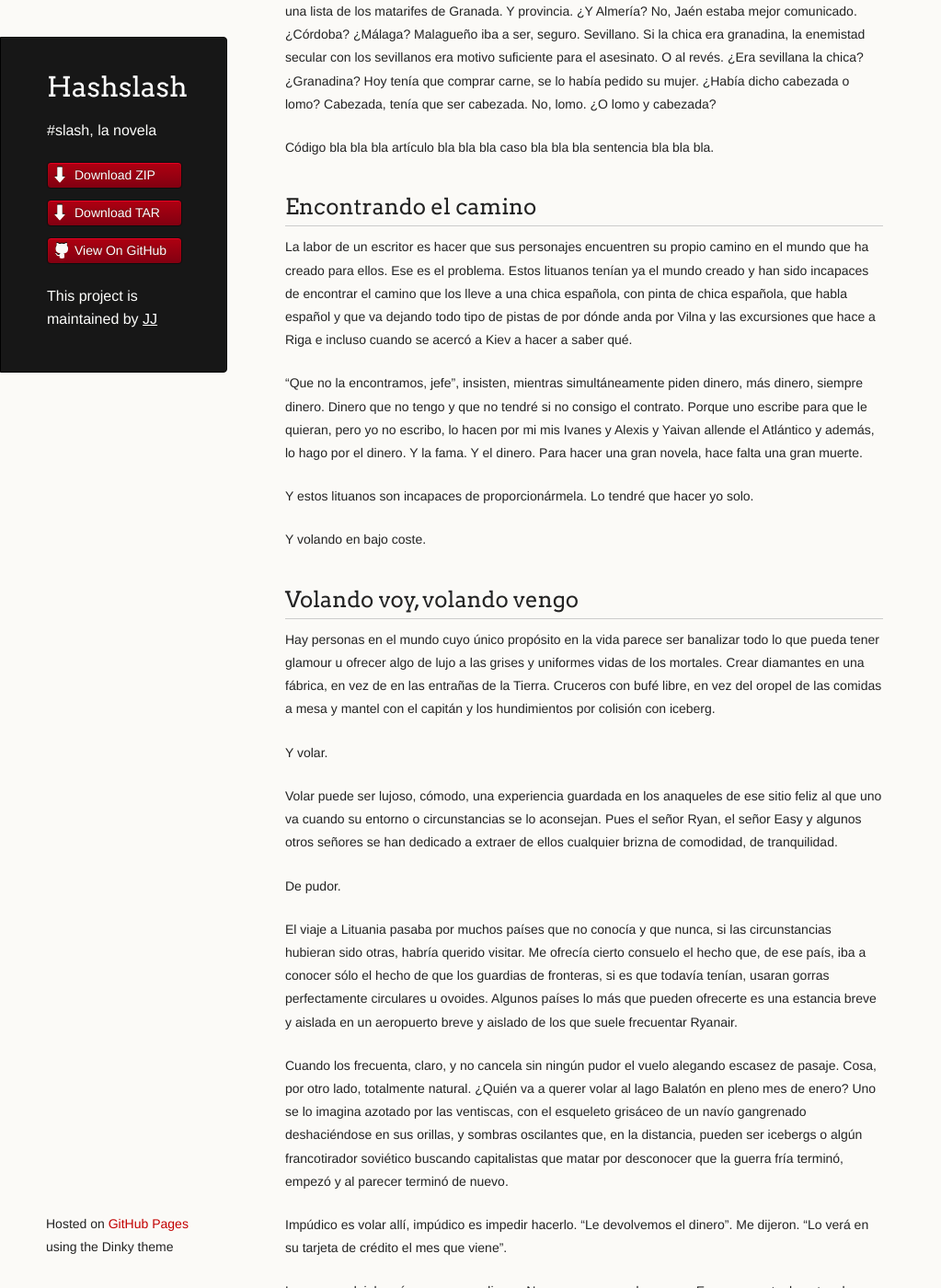
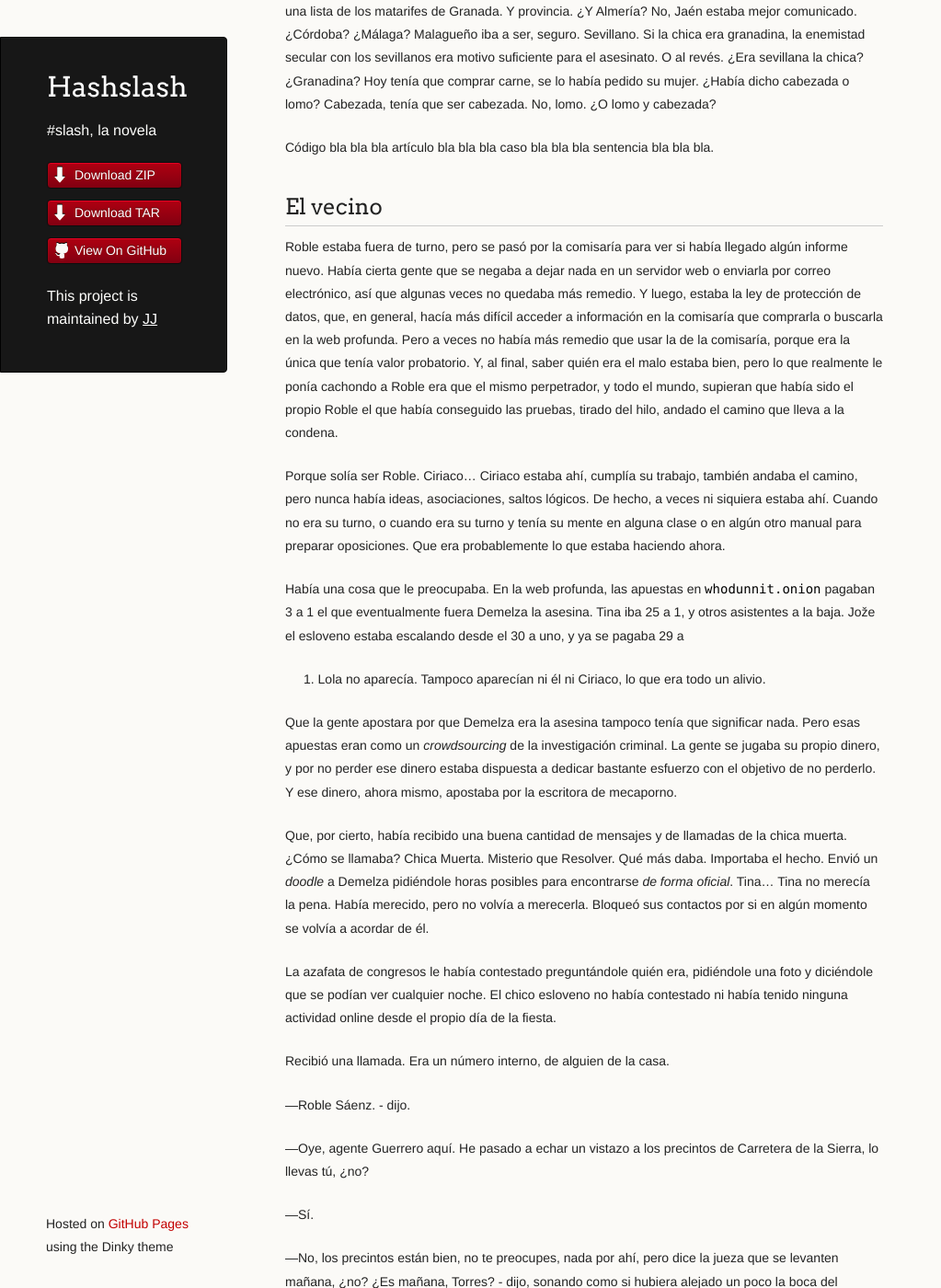
Before and after one commit to JJ/HashSlash, a Jekyll site: the page built from texto/HashSlash.md, in a window 1280 px wide and 1400 px high, scrolled down 34754 px. Shown: the whole window at 92% size, without its empty margins (0-1023 px from the left). Built offline with Jekyll 4.4.1, drawn with Linux system fonts in a browser that asks for light colours; some of the changed text lies outside the part shown.

Commit message:
Sync texto/HashSlash.md from master to gh-pages

```diff
--- a/texto/HashSlash.md
+++ b/texto/HashSlash.md
@@ -1030,7 +1030,7 @@ Al momento salieron de la habitación del crimen la jueza y el secretario.
 —Esto está listo-, dijo el secretario. La tez de la jueza estaba blanca y además
 era Blanco, pensó Roble, una ocasión propicia para que un hipotético
 extranjero presente tradujera incorrectamente *is* cualquier cosa que
-pretendiera decir, “está usted Blanco“ o “es usted Blanca“. Pero
+pretendiera decir, “está usted Blanco“ o “es usted blanca“. Pero
 recuperó el color rápidamente, dejando al hipotético extranjero con el dilema de
 decir “estar“ donde debería haber dicho “ser“ o al revés.
 
@@ -1809,6 +1809,96 @@ Cabezada, tenía que ser cabezada. No, lomo. ¿O lomo y cabezada?
 Código bla bla bla artículo bla bla bla caso bla bla bla sentencia bla
 bla bla.
 
+## El vecino
+
+Roble estaba fuera de turno, pero se pasó por la comisaría para ver si
+había llegado algún informe nuevo. Había cierta gente que se negaba a
+dejar nada en un servidor web o enviarla por correo electrónico, así
+que algunas veces no quedaba más remedio. Y luego, estaba la ley de
+protección de datos, que, en general, hacía más difícil acceder a
+información en la comisaría que comprarla o buscarla en la web
+profunda. Pero a veces no había más remedio que usar la de la
+comisaría, porque era la única que tenía valor probatorio. Y, al
+final, saber quién era el malo estaba bien, pero lo que realmente le
+ponía cachondo a Roble era que el mismo perpetrador, y todo el mundo,
+supieran que había sido el propio Roble el que había conseguido las
+pruebas, tirado del hilo, andado el camino que lleva a la condena.
+
+Porque solía ser Roble. Ciriaco... Ciriaco estaba ahí, cumplía su
+trabajo, también andaba el camino, pero nunca había ideas,
+asociaciones, saltos lógicos. De hecho, a veces ni siquiera estaba
+ahí. Cuando no era su turno, o cuando era su turno y tenía su mente en
+alguna clase o en algún otro manual para preparar oposiciones. Que
+era probablemente lo que estaba haciendo ahora.
+
+Había una cosa que le preocupaba. En la web profunda, las apuestas en `whodunnit.onion` pagaban 3 a 1 el que eventualmente fuera Demelza la
+asesina. Tina iba 25 a 1, y otros asistentes a la baja. Jože el
+esloveno estaba escalando desde el 30 a uno, y ya se pagaba 29 a
+2. Lola no aparecía. Tampoco aparecían ni él ni Ciriaco, lo que era
+todo un alivio.
+
+Que la gente apostara por que Demelza era la asesina tampoco tenía que
+significar nada. Pero esas apuestas eran como un *crowdsourcing* de la
+investigación criminal. La gente se jugaba su propio dinero, y por no
+perder ese dinero estaba dispuesta a dedicar bastante esfuerzo con el
+objetivo de no perderlo. Y ese dinero, ahora mismo, apostaba por la
+escritora de mecaporno.
+
+Que, por cierto, había recibido una buena cantidad de mensajes y de
+llamadas de la chica muerta. ¿Cómo se llamaba? Chica Muerta. Misterio
+que Resolver. Qué más daba. Importaba el hecho. Envió un *doodle* a
+Demelza pidiéndole horas posibles para encontrarse *de forma
+oficial*. Tina... Tina no merecía la pena. Había merecido, pero no
+volvía a merecerla. Bloqueó sus contactos por si en algún momento se
+volvía a acordar de él.
+
+La azafata de congresos le había contestado preguntándole quién era,
+pidiéndole una foto y diciéndole que se podían ver cualquier noche. El
+chico esloveno no había contestado ni había tenido ninguna actividad
+online desde el propio día de la fiesta.
+
+Recibió una llamada. Era un número interno, de alguien de la casa.
+
+—Roble Sáenz. - dijo.
+
+—Oye, agente Guerrero aquí. He pasado a echar un vistazo a los
+precintos de Carretera de la Sierra, lo llevas tú, ¿no?
+
+—Sí.
+
+—No, los precintos están bien, no te preocupes, nada por ahí, pero
+dice la jueza que se levanten mañana, ¿no? ¿Es mañana, Torres? - dijo,
+sonando como si hubiera alejado un poco la boca del micrófono, “Sí,
+eso“ - o sea, mañana. Bueno, que me he encontrado a un menda aquí,
+saliendo del bloque. ¿No estaba desocupado?
+
+—Según nos dijeron... -, contestó Roble.
+
+—Bueno, pues parece que está okupado, oye, qué bueno, Torres - “Sí, me
+parto el pecho, ja, ja“, se oyó tenuemente - el menda este, oye, tú,
+¿cómo te llamas? - hubo una pausa y unos susurros. - No lo
+entiendo. Pero vamos, que el tío estaba viviendo enfrente. ¿Has mirado
+los antecedentes, Torres? - “Míralos tú“ - Que no puedo, que lo tengo
+a este pillado, coño, Torres, joder, que es un momento...
+
+—¿Lo podéis traer? - dijo Roble.
+
+—¿Detenido?
+
+
+—No,  a declarar sólo.
+
+—¿Y si no quiere? - preguntó el agente
+
+—No pasa nada, voy yo.
+
+—Pues no quiere.
+
+—Ya voy -, dijo Roble.
+
+—Joder, y yo de niñera mientras, me cago en diez. ¡Torres! ¿Me miras
+los antecedentes, joder?
+
 ## Encontrando el camino
 
 La labor de un escritor es hacer que sus personajes encuentren su
```
